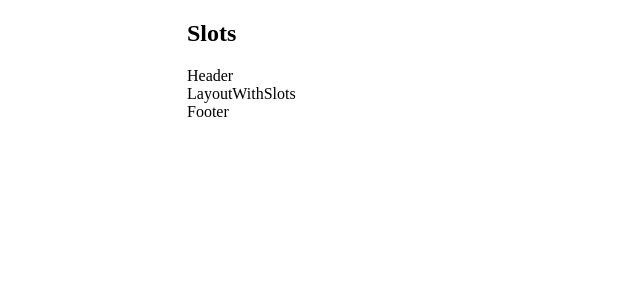
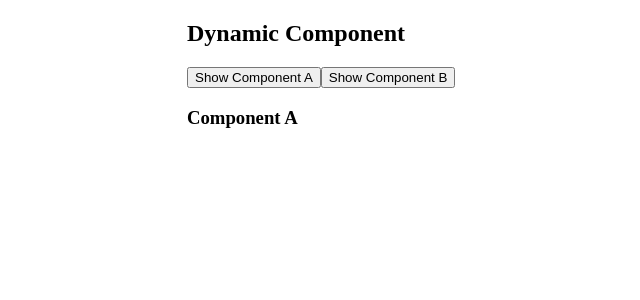
Before and after one commit to namthuviec/vue-basic, a Vue app in the folder vue-basic/: page / in a window 1280 px wide. Shown: the top 300 px of the page, without its empty margins (3-643 px from the left). Built offline with nearby package versions, Linux system fonts and the light colour scheme.

Commit message:
Add Dynamic Component

```diff
--- a/vue-basic/src/App.vue
+++ b/vue-basic/src/App.vue
@@ -1,11 +1,11 @@
 <template>
   <div>
-    <LayoutWithSlots/>
+    <Dynamic/>
   </div>
 </template>
 
 <script setup>
-import LayoutWithSlots from './components/LayoutWithSlots.vue';
+import Dynamic from './components/Dynamic.vue';
 </script>
 
 <style scoped>
--- /dev/null
+++ b/vue-basic/src/components/ComponentA.vue
@@ -0,0 +1,5 @@
+<template>
+    <div>
+        <h3>Component A</h3>
+    </div>
+</template>
--- /dev/null
+++ b/vue-basic/src/components/ComponentB.vue
@@ -0,0 +1,5 @@
+<template>
+    <div>
+        <h3>Component B</h3>
+    </div>
+</template>
--- /dev/null
+++ b/vue-basic/src/components/Dynamic.vue
@@ -0,0 +1,26 @@
+<template>
+    <div>
+        <h2>Dynamic Component</h2>
+        <button @click="currentComponent = 'ComponentA'">Show Component A</button>
+        <button @click="currentComponent = 'ComponentB'">Show Component B</button>
+
+        <component :is="currentComponent" />
+    </div>
+</template>
+
+<script>
+import ComponentA from './ComponentA.vue';
+import ComponentB from './ComponentB.vue';
+
+export default {
+    components: {
+        ComponentA,
+        ComponentB
+    },
+    data() {
+        return {
+            currentComponent: ComponentA
+        }
+    }
+}
+</script>
```
